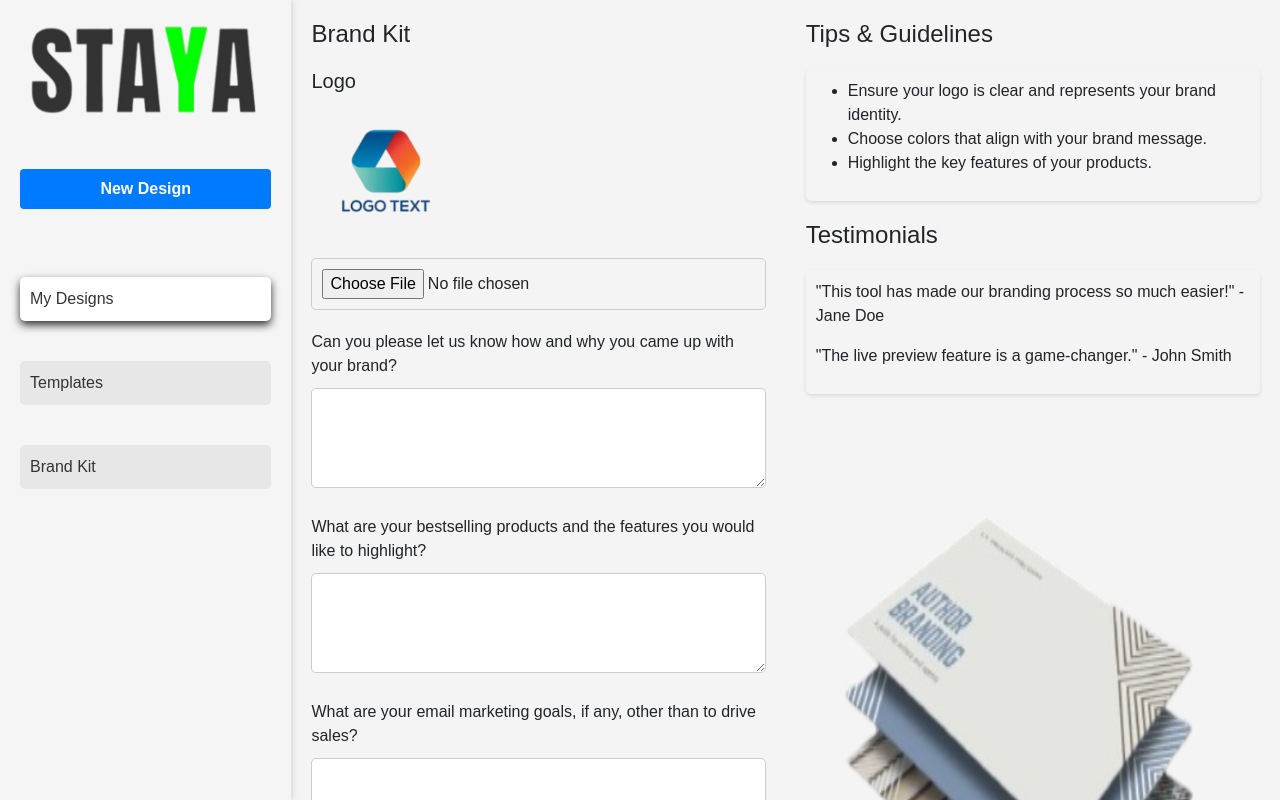
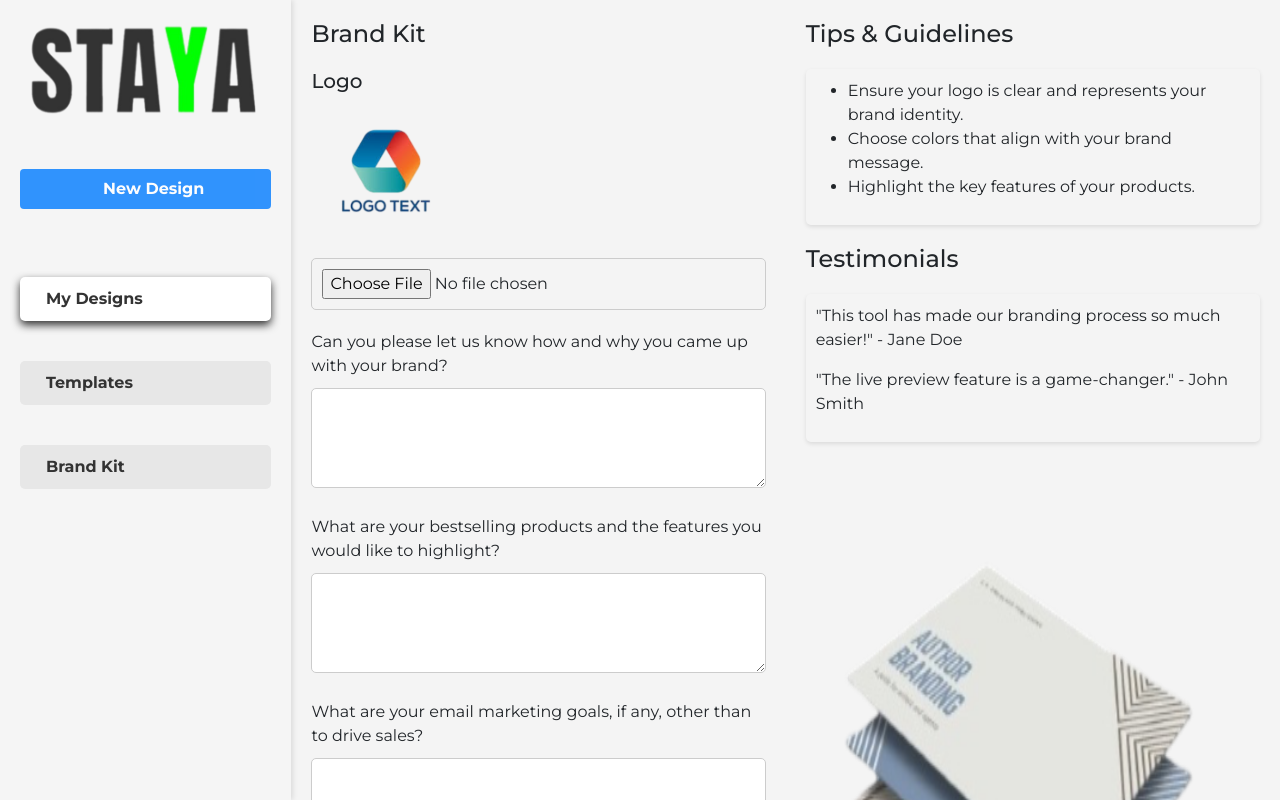
Before and after one commit to muhammadateeb86/AIMailBuilder, a React (Create React App) app: page /profile in a window 1280 px wide. Shown: the top 800 px of the page. Built offline with nearby package versions, Linux system fonts and the light colour scheme; some icons are missing.

Commit message:
Update profile.css

```diff
--- a/src/Css/profile.css
+++ b/src/Css/profile.css
@@ -1,11 +1,15 @@
+*{
+    font-family: "Montserrat", sans-serif;
+}
 body {
-    font-family: Arial, sans-serif;
     margin: 0;
     padding: 0;
     min-height: 100vh;
     overflow-y: scroll;
 }
-
+.profile_page-form-section{
+    /* font-weight: bold; */
+}
 .profile_page-container {
     display: flex;
     width: 100vw;
@@ -25,7 +29,7 @@ body {
 }
 
 .profile_page-new-design {
-   background-color: #007bff;
+    background-color: #007bff;
     color: white;
     border: none;
     cursor: pointer;
@@ -35,6 +39,13 @@ body {
     border-radius: 0.25rem;
     font-weight: bold;
     padding: 0.5rem;
+    opacity: 0.8;
+}
+.profile_page-new-design:hover{
+    opacity: 1;
+}
+.profile_page-new-design i{
+    margin:0 0.5rem;
 }
 
 .profile_page-menu {
@@ -54,8 +65,11 @@ body {
     padding: 10px;
     background-color: #e7e7e7;
     border-radius: 5px;
+    font-weight: bold;
 }
-
+.profile_page-menu i{
+    margin: 0 0.5rem;
+}
 .profile_page-main-content {
     flex-grow: 1;
     padding: 20px;
@@ -122,7 +136,7 @@ textarea {
     border-radius: 5px;
 }
 
-.profile_page-tips, .profile_page-testimonials {
+.profile_page-tips, .profile_page-testimonials{
     margin-bottom: 20px;
     padding: 10px;
     border-radius: 5px;
@@ -132,6 +146,7 @@ textarea {
 .profile_page-gallery img {
     width: 100%;
     height: 40em;
+    background: transparent;
 }
 
 #form-feedback {
```
